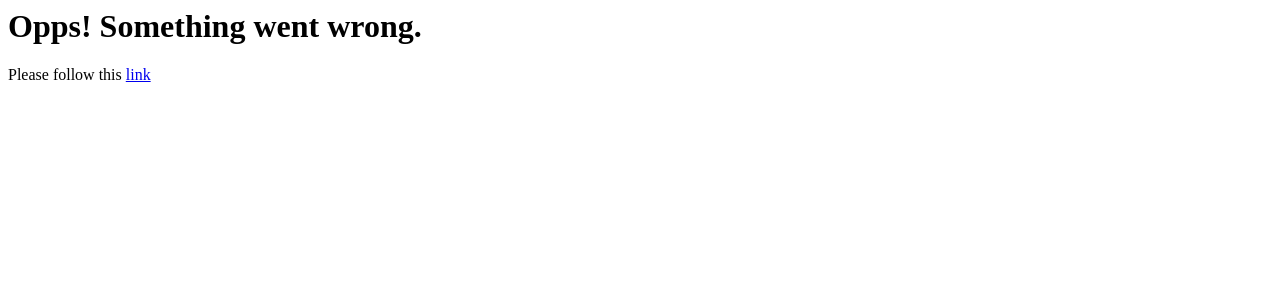
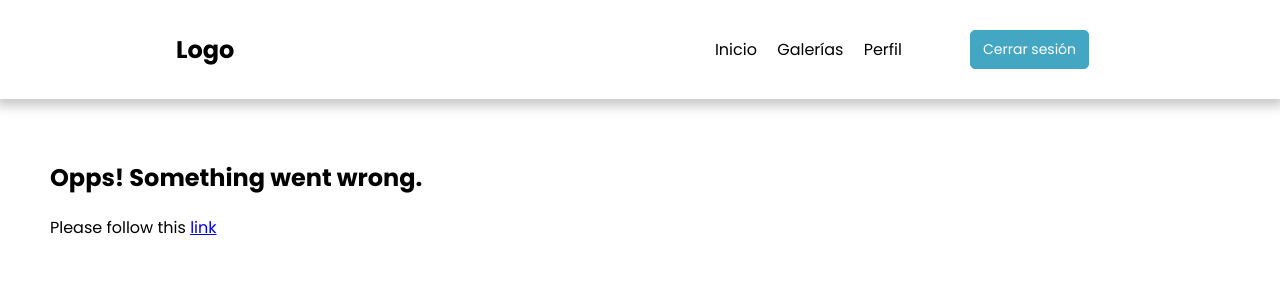
Before and after one commit to majomadriz/gallery-app, a website: page public/404.html in a window 1280 px wide. Drawn offline with Linux system fonts and the light colour scheme.

Commit message:
updated 404

```diff
--- a/public/404.html
+++ b/public/404.html
@@ -1,12 +1,35 @@
 <html>
 
 <head>
-    <title>404 not found</title>
+    <meta charset="UTF-8">
+    <meta name="viewport" content="width=device-width, initial-scale=1.0">
+    <link href="https://fonts.googleapis.com/css?family=Poppins:300,400,500,600,700,900&display=swap" rel="stylesheet">
+    <link rel="stylesheet" type="text/css" href="/css/styles.css">
 </head>
 
 <body>
-    <h1>Opps! Something went wrong.</h1>
-    <p>Please follow this <a href="index.html">link</a></p>
+    <nav class="main-nav">
+        <div class="container-gallery flex-space-between">
+            <h2 class="logo-text logo">Logo</h2>
+            <div class="flex-space-between">
+                <ul class="navigation">
+                    <li><a href="./index.html">Inicio</a></li>
+                    <li><a href="./galeries.html">Galerías</a></li>
+                    <li><a href="">Perfil</a></li>
+                </ul>
+                <div class="login-wrapper">
+                    <!-- <button class="btn btn-transparent btn-transparent-effect">Iniciar sesión</button> -->
+                    <button class="btn btn-orange btn-filled-effect">Cerrar sesión</button>
+                </div>
+            </div>
+        </div>
+    </nav>
+
+    <section class="section-gallery">
+        <h1>Opps! Something went wrong.</h1>
+        <p>Please follow this <a href="index.html">link</a></p>
+    </section>
+
 </body>
 
 </html>
```
